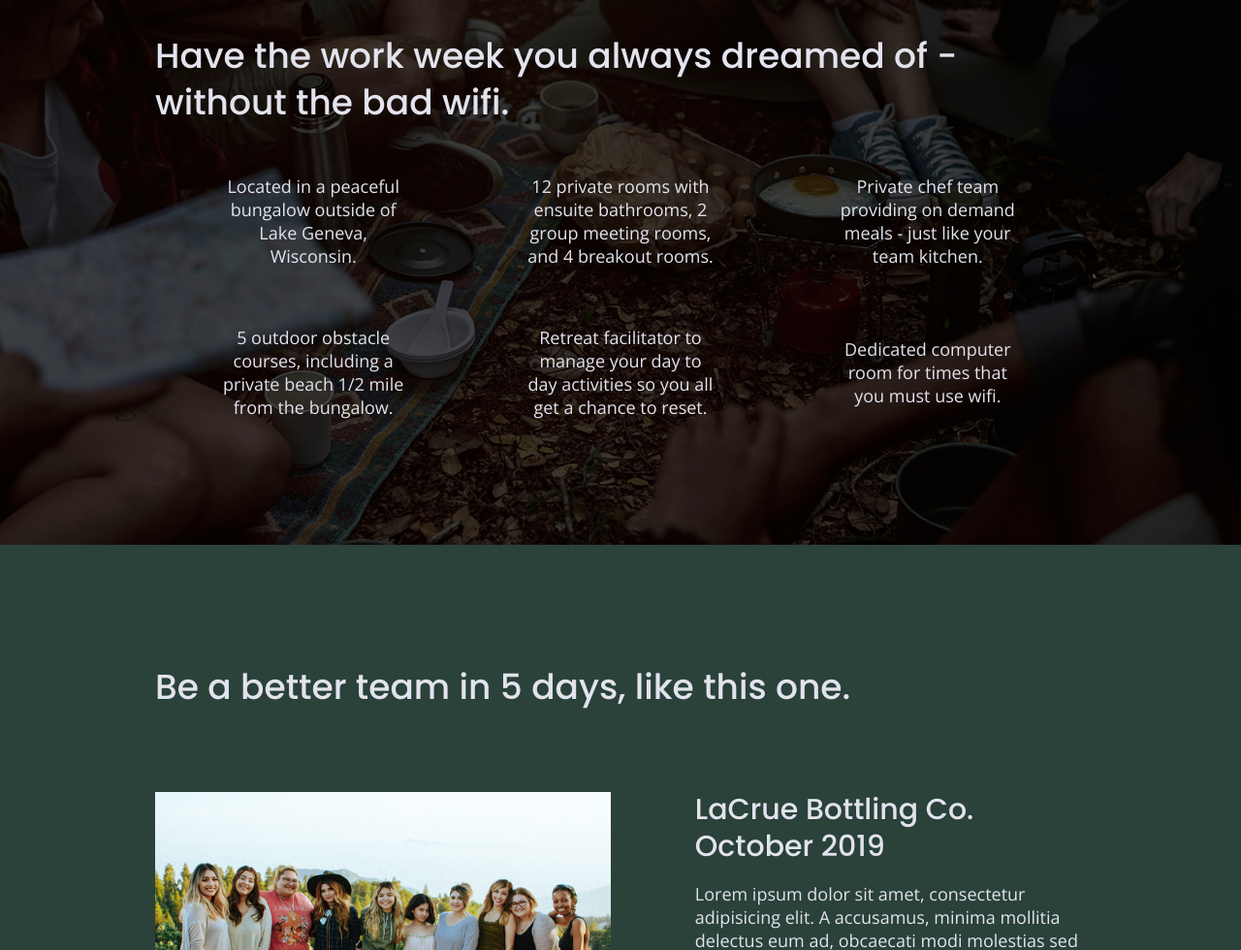
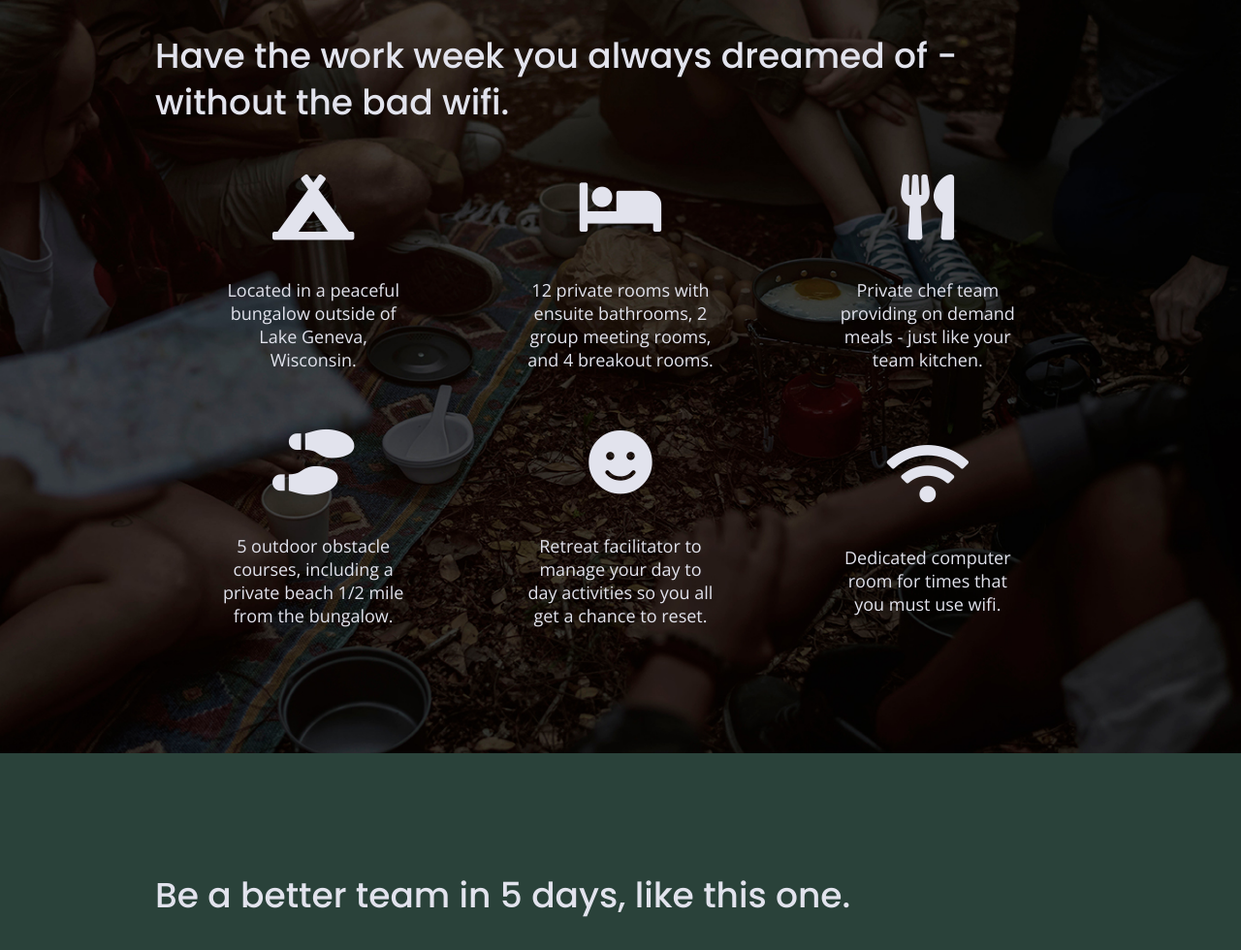
Before and after one commit to Dayna-Lashin/206-unplugged, a website built with Parcel: page index.html in a window 1280 px wide. Shown: the part 1098-2078 px from the top of the page at 97% size. Built offline with nearby package versions, Linux system fonts and the light colour scheme.

Commit message:
Added font awesome icons

```diff
--- a/css/main.css
+++ b/css/main.css
@@ -328,6 +328,12 @@ input[type=button] {
   margin: 0;
   text-align: center;
 }
+
+.features i {
+  font-size: 3.75em;
+  margin-bottom: 40px;
+}
+
 
 /* Reviews */
 
--- a/index.html
+++ b/index.html
@@ -21,6 +21,9 @@
 
 <!-- Google Fonts -->
   <link href="https://fonts.googleapis.com/css?family=Open+Sans:400,700|Poppins:500,700" rel="stylesheet">
+
+<!-- Font Awesome -->
+  <link rel="stylesheet" href="https://use.fontawesome.com/releases/v5.14.0/css/all.css" integrity="sha384-HzLeBuhoNPvSl5KYnjx0BT+WB0QEEqLprO+NBkkk5gbc67FTaL7XIGa2w1L0Xbgc" crossorigin="anonymous">
 
   <meta name="theme-color" content="#fafafa">
 </head>
@@ -71,32 +74,32 @@
         <h2>Have the work week you always dreamed of - without the bad wifi.</h2>
         <div class="features-items">
           <article>
-            <p class="fontawesome-icon"><!-- teepee icon --></p>
+            <p class="fontawesome-icon"><i class="fas fa-campground"></i></p>
             <p class="features-item-description">Located in a peaceful bungalow outside of Lake Geneva, Wisconsin.</p>
           </article>
 
           <article>
-            <p class="fontawesome-icon"><!-- sleeping icon --></p>
+            <p class="fontawesome-icon"><i class="fas fa-bed"></i></p>
             <p class="features-item-description">12 private rooms with ensuite bathrooms, 2 group meeting rooms, and 4 breakout rooms.<p>
           </article>
 
           <article>
-            <p class="fontawesome-icon"><!-- eating icon --></p>
+            <p class="fontawesome-icon"><i class="fas fa-utensils"></i></p>
             <p class="features-item-description">Private chef team providing on demand meals - just like your team kitchen.</p>
           </article>
 
           <article>
-            <p class="fontawesome-icon"><!-- feet icon --></p>
+            <p class="fontawesome-icon"><i class="fas fa-shoe-prints"></i></p>
             <p class="features-item-description">5 outdoor obstacle courses, including a private beach 1/2 mile from the bungalow.</p>
           </article>
 
           <article>
-            <p class="fontawesome-icon"><!-- face icon --></p>
+            <p class="fontawesome-icon"><i class="fas fa-smile"></i></p>
             <p class="features-item-description">Retreat facilitator to manage your day to day activities so you all get a chance to reset.</p>
           </article>
 
           <article>
-            <p class="fontawesome-icon"><!-- wifi icon --></p>
+            <p class="fontawesome-icon"><i class="fas fa-wifi"></i></p>
             <p class="features-item-description">Dedicated computer room for times that you must use wifi.</p>
           </article>
         </div>
```
Also changed, not shown: about/index.html (+3 -0 lines), faq/index.html (+3 -0 lines).
